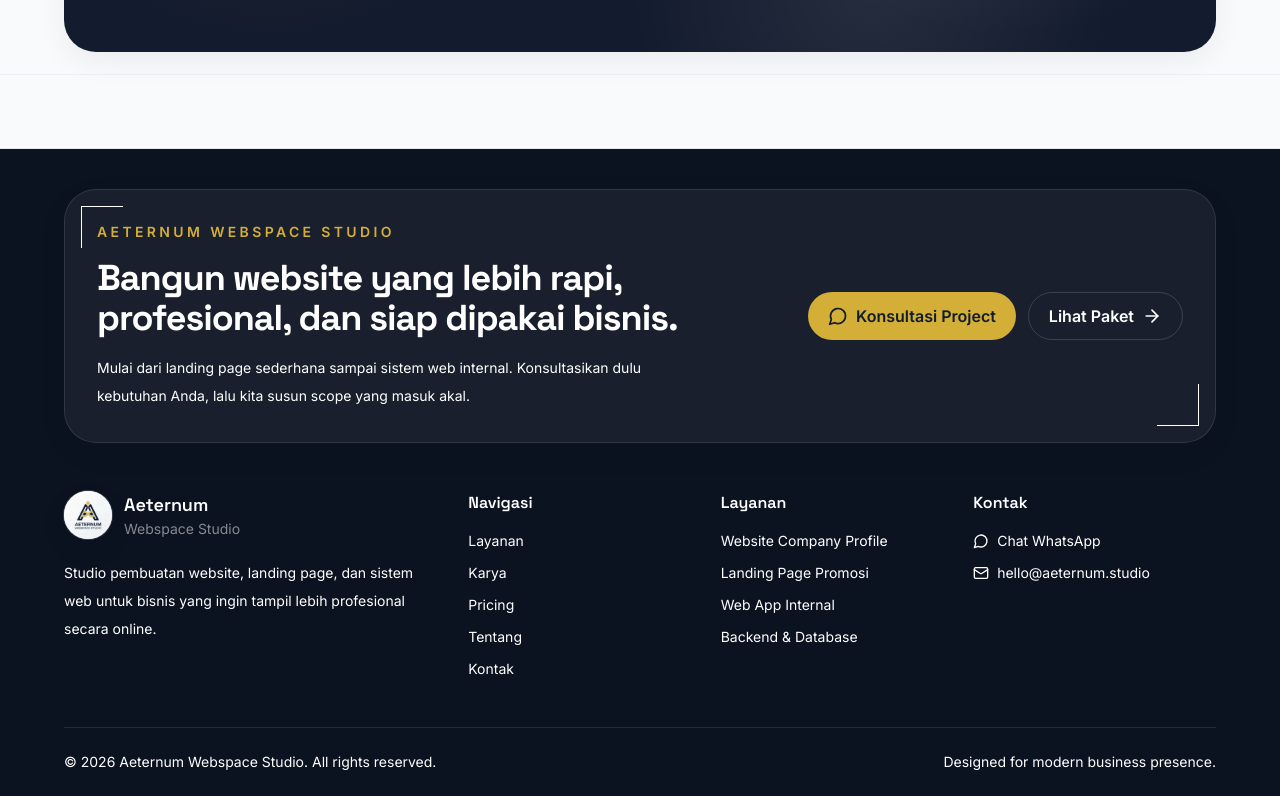
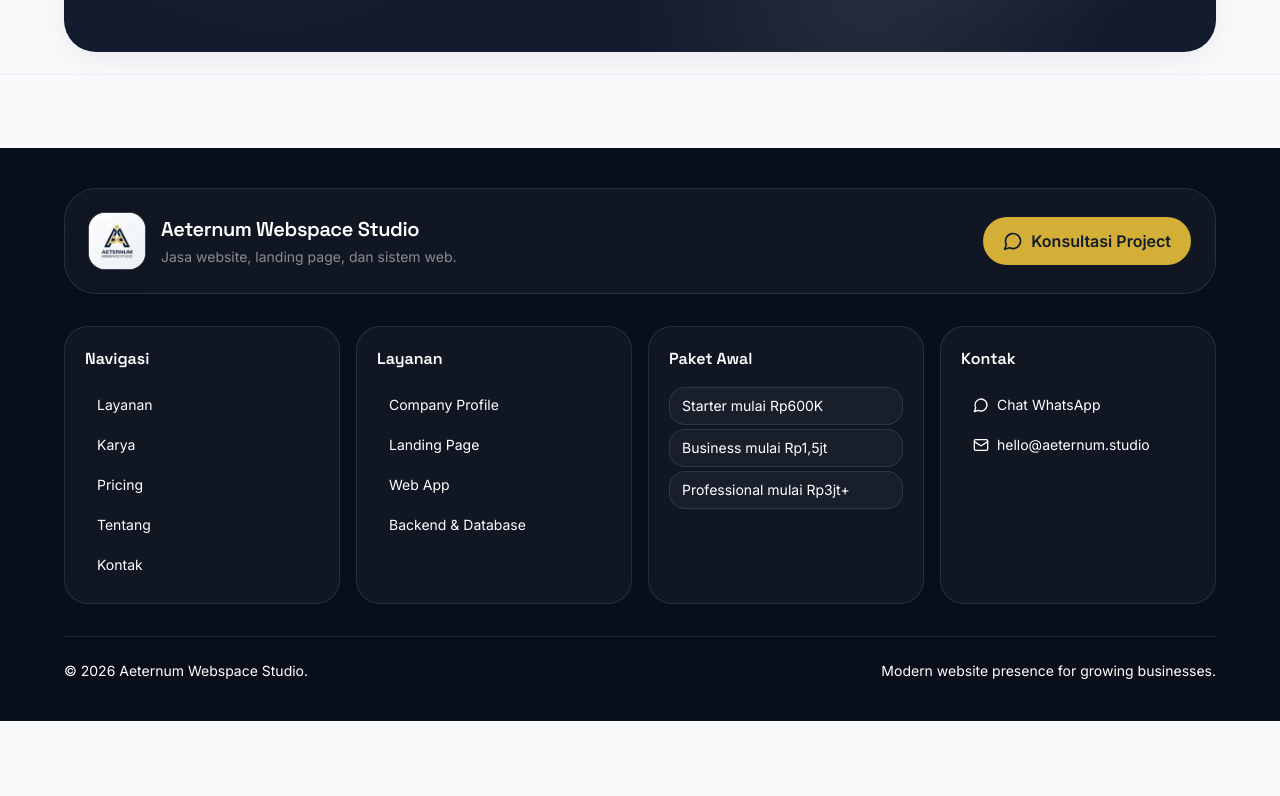
Before and after one commit to RamsNotes31/AeternumWebspaceStudio, a Next.js app: page / in a window 1280 px wide. Shown: the part 7030-7826 px from the top of the page. After the commit the page ends 7751 px from the top, so only its background shows below. Built offline with nearby package versions, Linux system fonts and the light colour scheme.

Commit message:
Redesign footer into contact dock

```diff
--- a/components/layout/footer.tsx
+++ b/components/layout/footer.tsx
@@ -1,33 +1,33 @@
 import Image from "next/image";
 import Link from "next/link";
-import { ArrowRight, Mail, MessageCircle } from "lucide-react";
+import { ArrowUpRight, Mail, MessageCircle } from "lucide-react";
 import { navItems } from "@/content/site";
 import { getWhatsAppUrl } from "@/lib/whatsapp";
 
-const services = [
-  "Website Company Profile",
-  "Landing Page Promosi",
-  "Web App Internal",
-  "Backend & Database",
-];
+const services = ["Company Profile", "Landing Page", "Web App", "Backend & Database"];
+const packages = ["Starter mulai Rp600K", "Business mulai Rp1,5jt", "Professional mulai Rp3jt+"];
 
 export function Footer() {
   return (
-    <footer className="border-t border-borderLight bg-[#0B1220] px-4 pt-10 text-white">
+    <footer className="bg-[#080E1A] px-4 py-10 text-white">
       <div className="mx-auto max-w-6xl">
-        <div className="gold-corner-lines rounded-[2rem] border border-white/10 bg-white/[0.06] p-6 shadow-ambient md:p-8">
-          <div className="grid gap-8 lg:grid-cols-[1.15fr_0.85fr] lg:items-center">
+        <div className="mb-8 flex flex-col gap-5 rounded-[2rem] border border-white/10 bg-white/[0.04] p-5 md:flex-row md:items-center md:justify-between md:p-6">
+          <div className="flex items-center gap-4">
+            <span className="relative h-14 w-14 overflow-hidden rounded-2xl bg-white shadow-ambient ring-1 ring-white/20">
+              <Image
+                src="/assets/logo/aeternum-logo.jpeg"
+                alt="Aeternum Webspace Studio"
+                fill
+                sizes="56px"
+                className="object-cover"
+              />
+            </span>
             <div>
-              <p className="text-sm font-semibold uppercase tracking-[0.24em] text-gold">Aeternum Webspace Studio</p>
-              <h2 className="mt-4 max-w-2xl font-display text-3xl font-bold tracking-[-0.03em] md:text-4xl">
-                Bangun website yang lebih rapi, profesional, dan siap dipakai bisnis.
-              </h2>
-              <p className="mt-4 max-w-xl text-sm leading-7 text-white/62">
-                Mulai dari landing page sederhana sampai sistem web internal. Konsultasikan dulu kebutuhan Anda, lalu kita susun scope yang masuk akal.
-              </p>
+              <p className="font-display text-xl font-semibold tracking-[-0.02em]">Aeternum Webspace Studio</p>
+              <p className="mt-1 text-sm text-white/50">Jasa website, landing page, dan sistem web.</p>
+            </div>
           </div>
 
-            <div className="flex flex-col gap-3 sm:flex-row lg:justify-end">
           <a
             href={getWhatsAppUrl()}
             className="inline-flex min-h-12 items-center justify-center gap-2 rounded-full bg-gold px-5 font-semibold text-navy transition hover:-translate-y-0.5 hover:shadow-gold"
@@ -35,79 +35,60 @@ export function Footer() {
             <MessageCircle className="h-5 w-5" />
             Konsultasi Project
           </a>
-              <Link
-                href="/pricing"
-                className="inline-flex min-h-12 items-center justify-center gap-2 rounded-full border border-white/15 px-5 font-semibold text-white transition hover:border-gold hover:text-gold"
-              >
-                Lihat Paket
-                <ArrowRight className="h-5 w-5" />
-              </Link>
-            </div>
-          </div>
         </div>
 
-        <div className="grid gap-10 py-12 md:grid-cols-[1.2fr_0.7fr_0.7fr_0.8fr]">
-          <div>
-            <div className="mb-5 flex items-center gap-3">
-              <span className="relative h-12 w-12 overflow-hidden rounded-full bg-white shadow-ambient ring-1 ring-white/20">
-                <Image
-                  src="/assets/logo/aeternum-logo.jpeg"
-                  alt="Aeternum Webspace Studio"
-                  fill
-                  sizes="48px"
-                  className="object-cover"
-                />
-              </span>
-              <div>
-                <p className="font-display text-lg font-semibold">Aeternum</p>
-                <p className="text-sm text-white/50">Webspace Studio</p>
-              </div>
-            </div>
-            <p className="max-w-sm text-sm leading-7 text-white/58">
-              Studio pembuatan website, landing page, dan sistem web untuk bisnis yang ingin tampil lebih profesional secara online.
-            </p>
-          </div>
-
-          <FooterColumn title="Navigasi">
+        <div className="grid gap-4 md:grid-cols-2 lg:grid-cols-4">
+          <FooterCard title="Navigasi">
             {navItems.map((item) => (
-              <Link key={item.href} href={item.href} className="transition hover:text-gold">
+              <Link key={item.href} href={item.href} className="group flex items-center justify-between rounded-2xl px-3 py-2 transition hover:bg-white/[0.06] hover:text-gold">
                 {item.label}
+                <ArrowUpRight className="h-4 w-4 opacity-0 transition group-hover:opacity-100" />
               </Link>
             ))}
-          </FooterColumn>
+          </FooterCard>
 
-          <FooterColumn title="Layanan">
+          <FooterCard title="Layanan">
             {services.map((item) => (
-              <span key={item}>{item}</span>
+              <span key={item} className="rounded-2xl px-3 py-2 text-white/62">
+                {item}
+              </span>
             ))}
-          </FooterColumn>
+          </FooterCard>
 
-          <FooterColumn title="Kontak">
-            <a href={getWhatsAppUrl()} className="inline-flex items-center gap-2 transition hover:text-gold">
+          <FooterCard title="Paket Awal">
+            {packages.map((item) => (
+              <span key={item} className="rounded-2xl border border-white/10 bg-white/[0.04] px-3 py-2 text-white/68">
+                {item}
+              </span>
+            ))}
+          </FooterCard>
+
+          <FooterCard title="Kontak">
+            <a href={getWhatsAppUrl()} className="flex items-center gap-2 rounded-2xl px-3 py-2 transition hover:bg-white/[0.06] hover:text-gold">
               <MessageCircle className="h-4 w-4" />
               Chat WhatsApp
             </a>
-            <a href="mailto:hello@aeternum.studio" className="inline-flex items-center gap-2 transition hover:text-gold">
+            <a href="mailto:hello@aeternum.studio" className="flex items-center gap-2 rounded-2xl px-3 py-2 transition hover:bg-white/[0.06] hover:text-gold">
               <Mail className="h-4 w-4" />
               hello@aeternum.studio
             </a>
-          </FooterColumn>
+          </FooterCard>
         </div>
 
-        <div className="flex flex-col gap-3 border-t border-white/10 py-6 text-sm text-white/42 md:flex-row md:items-center md:justify-between">
-          <p>© {new Date().getFullYear()} Aeternum Webspace Studio. All rights reserved.</p>
-          <p>Designed for modern business presence.</p>
+        <div className="mt-8 flex flex-col gap-3 border-t border-white/10 pt-6 text-sm text-white/42 md:flex-row md:items-center md:justify-between">
+          <p>© {new Date().getFullYear()} Aeternum Webspace Studio.</p>
+          <p>Modern website presence for growing businesses.</p>
         </div>
       </div>
     </footer>
   );
 }
 
-function FooterColumn({ title, children }: { title: string; children: React.ReactNode }) {
+function FooterCard({ title, children }: { title: string; children: React.ReactNode }) {
   return (
-    <div>
+    <div className="rounded-[1.5rem] border border-white/10 bg-white/[0.035] p-5">
       <h3 className="mb-4 font-display text-base font-semibold text-white">{title}</h3>
-      <div className="grid gap-3 text-sm text-white/58">{children}</div>
+      <div className="grid gap-1 text-sm text-white/58">{children}</div>
     </div>
   );
 }
```
Lines whose indentation alone changed are shown as unchanged.
